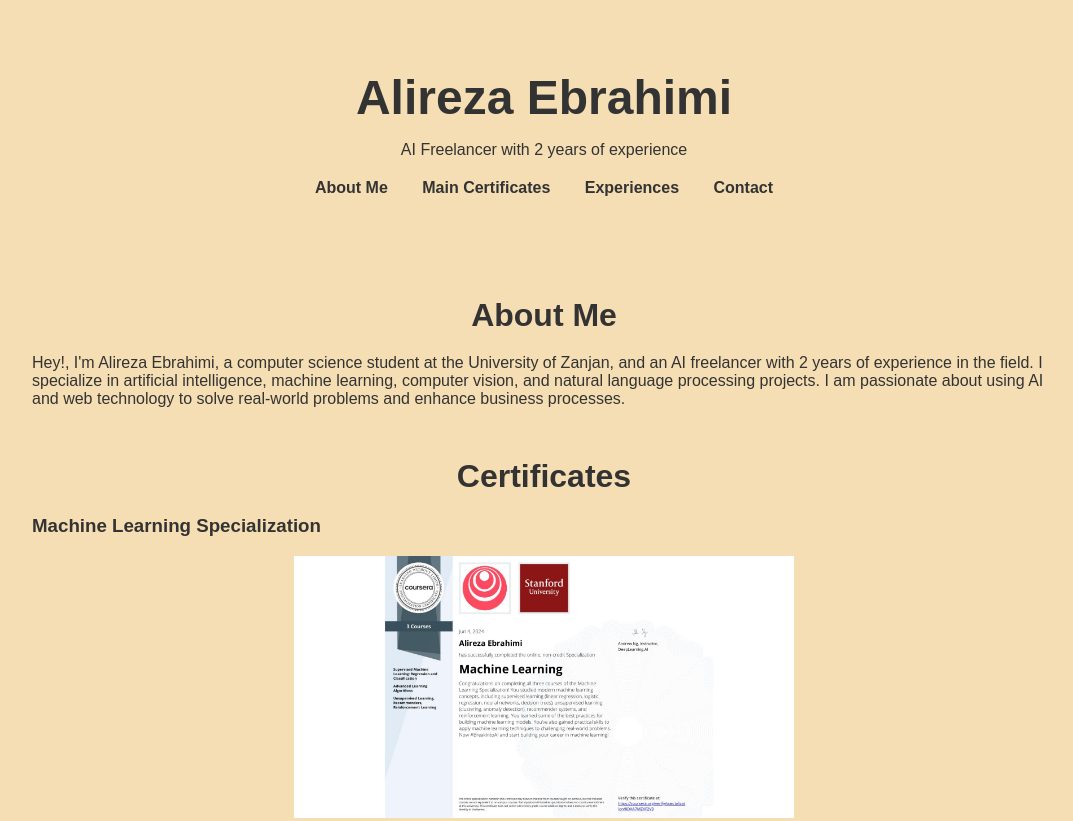
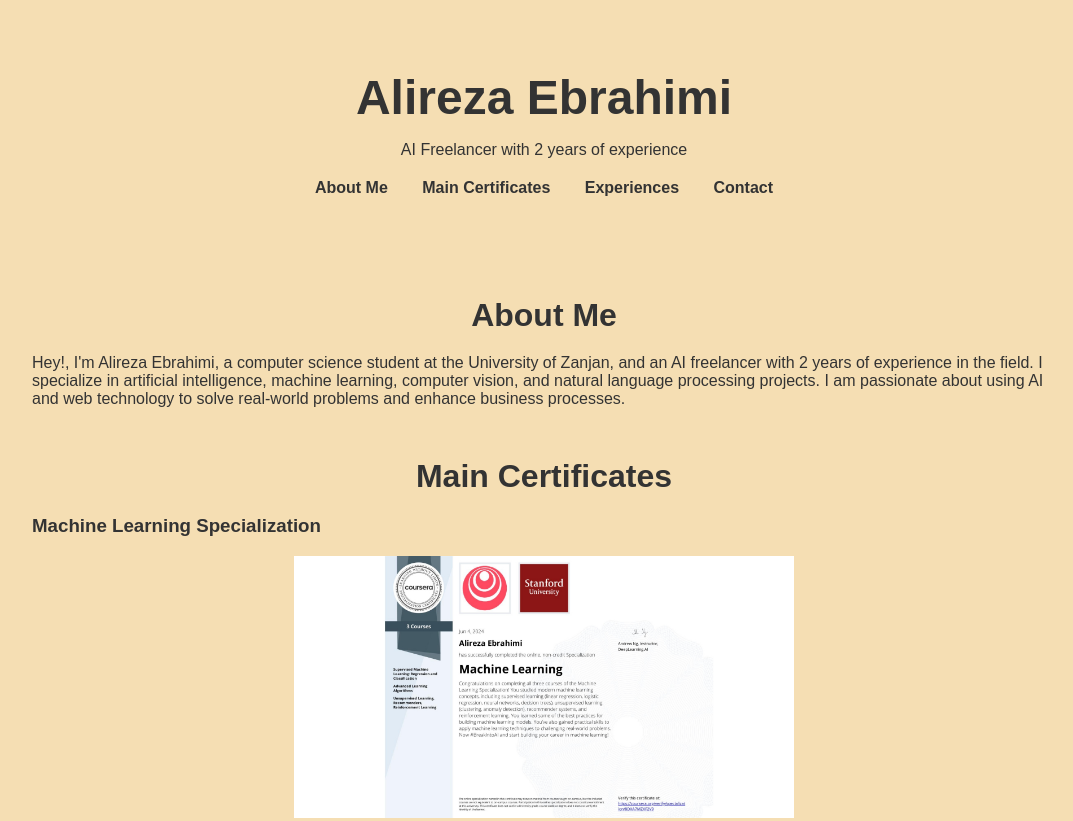
Before and after one commit to iamalirezaebi/portfolio, a plain HTML site: page index.html in a window 1280 px wide. Shown: the top 821 px of the page, without its empty margins (96-1169 px from the left). Drawn offline with Linux system fonts and the light colour scheme.

Commit message:
Update index.html

```diff
--- a/index.html
+++ b/index.html
@@ -81,8 +81,8 @@
             <p class="smooth-style">Hey!, I'm Alireza Ebrahimi, a computer science student at the University of Zanjan, and an AI freelancer with 2 years of experience in the field. I specialize in artificial intelligence, machine learning, computer vision, and natural language processing projects. I am passionate about using AI and web technology to solve real-world problems and enhance business processes.</p>
         </section>
 
-        <section id="main certificates">
-            <h2 class="section-title">Certificates</h2>
+        <section id="certificates">
+            <h2 class="section-title">Main Certificates</h2>
             <div class="smooth-style">
                 <h3>Machine Learning Specialization</h3>
                 <img src="image.jpg" alt="Machine Learning Specialization Certificate" width="500">
```
